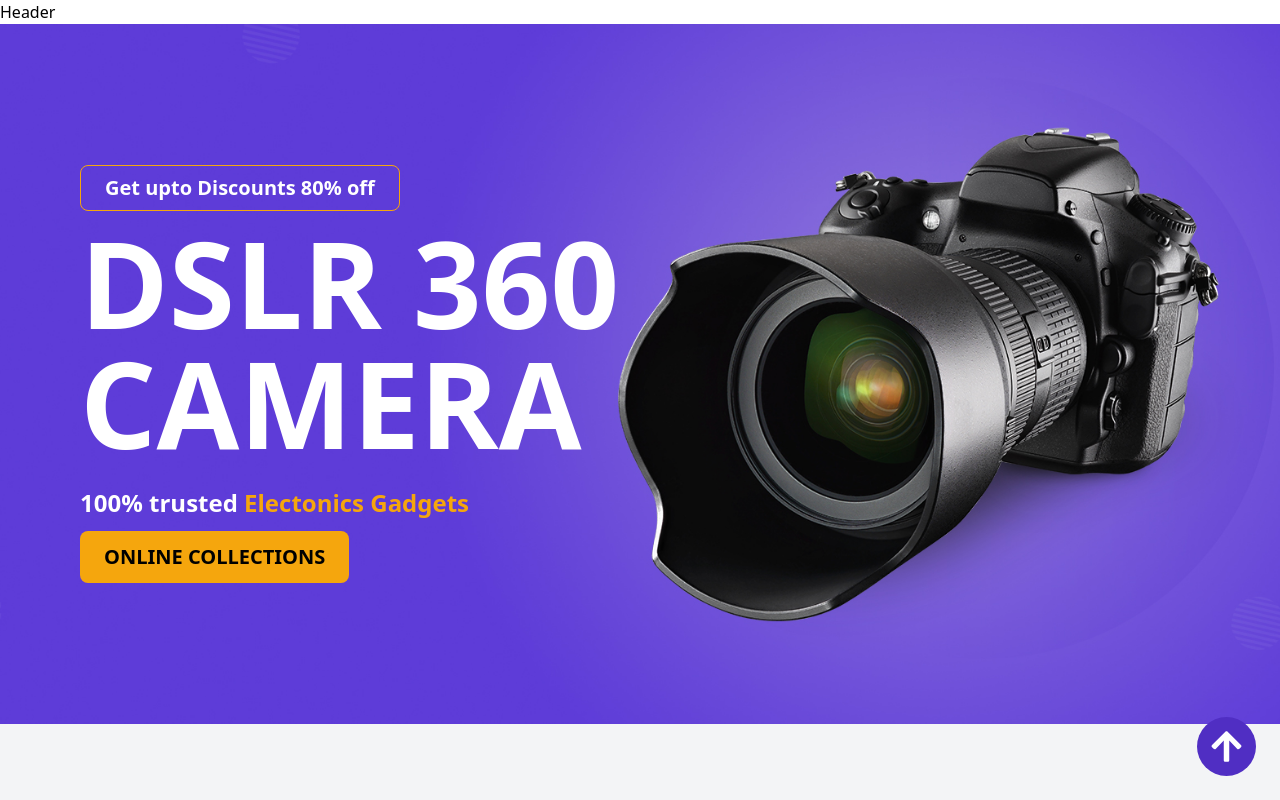
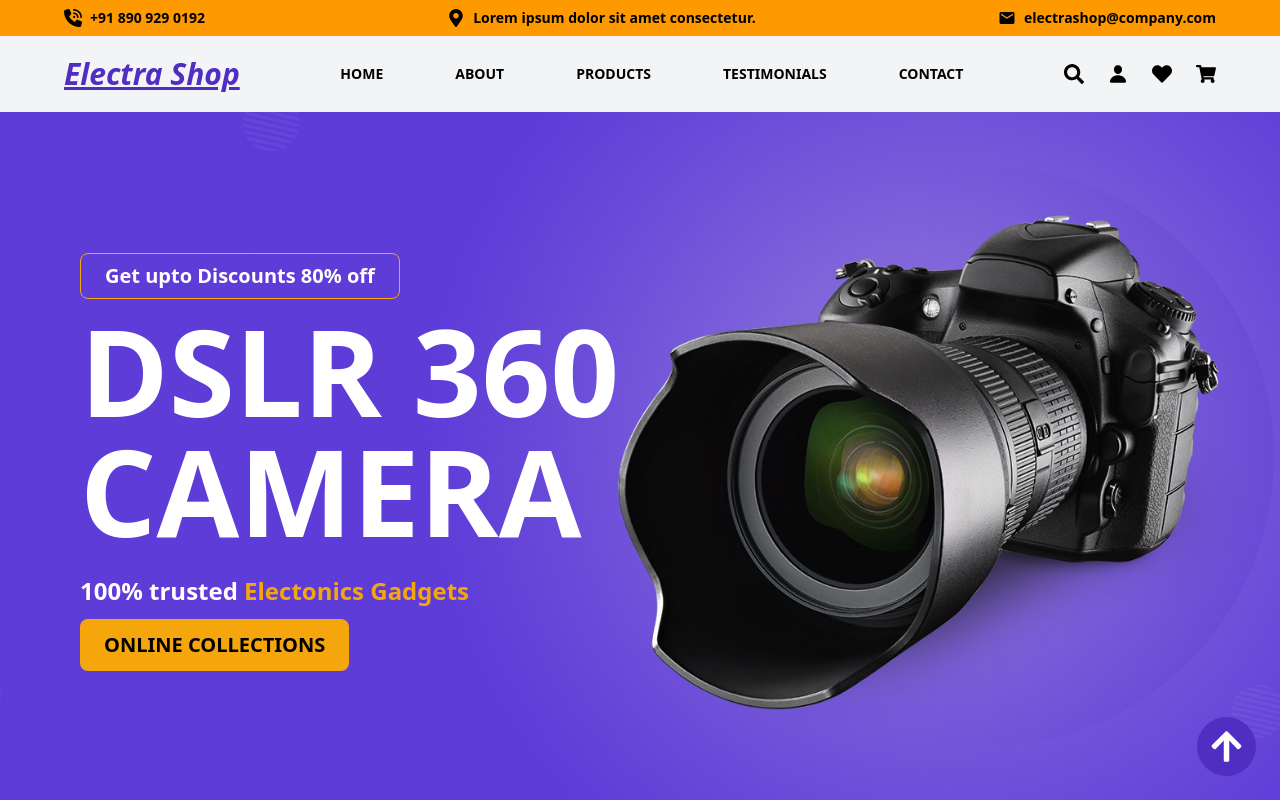
Before and after one commit to sajibdas126/e-commercs, a React (Vite) app: page / in a window 1280 px wide. Shown: the top 800 px of the page. Built offline with nearby package versions, Linux system fonts and the light colour scheme.

Commit message:
Implement Navbar component with AOS animations, responsive design, and enhanced layout

```diff
--- a/src/Component/Navbar/Navbar.jsx
+++ b/src/Component/Navbar/Navbar.jsx
@@ -1,14 +1,123 @@
-import React from 'react'
-import { FaSearch, FaHeart, FaShoppingCart,FaMapMarkerAlt } from 'react-icons/fa'
-import { IoPerson  } from 'react-icons/fa6'
-import { Link } from 'react-scroll'
-import {Faxmark,FaBars,FaFhonevolume} from 'react-icons/fa6'
-import { MdEmail } from 'react-icons/md'
+import {
+  FaSearch,
+  FaHeart,
+  FaShoppingCart,
+  FaMapMarkerAlt,
+  FaBars,
+} from "react-icons/fa";
+import { IoPerson } from "react-icons/io5";
+import { FaXmark, FaPhoneVolume } from "react-icons/fa6";
+import { MdEmail } from "react-icons/md";
+import { Link } from "react-scroll";
+import React, { useEffect, useState } from "react";
+import AOS from "aos";
+import "aos/dist/aos.css";
 
 export const Navbar = () => {
+  useEffect(() => {
+    AOS.init({
+      offset: 100,
+      duration: 500,
+      easing: "ease-in-out",
+    });
+    AOS.refresh();
+  }, []);
+
+  const [isMenuOpen, setIsMenuOpen] = useState(false);
+
+  const toggleMenu = () => {
+    setIsMenuOpen(!isMenuOpen);
+  };
+
+  const closeMenu = () => {
+    setIsMenuOpen(false);
+  };
+
+  const navItems = [
+    { link: "Home", path: "home" },
+    { link: "About", path: "about" },
+    { link: "Products", path: "products" },
+    { link: "Testimonials", path: "testimonials" },
+    { link: "Contact", path: "contact" },
+  ];
+
   return (
-    <div className=''>
-      Header
-    </div>
-  )
-}
+    <>
+      {/* Top Bar */}
+      <div className="w-full px-4 lg:px-16 py-2 bg-amber-500 lg:flex hidden justify-between items-center gap-6">
+        <h1 className="text-sm font-semibold flex items-center gap-2">
+          <FaPhoneVolume className="text-[18px]" />
+          <span>+91 890 929 0192</span>
+        </h1>
+        <h1 className="text-sm font-semibold flex items-center gap-2">
+          <FaMapMarkerAlt className="text-[18px]" />
+          <span>Lorem ipsum dolor sit amet consectetur.</span>
+        </h1>
+        <h1 className="text-sm font-semibold flex items-center gap-2">
+          <MdEmail className="text-[18px]" />
+          <span>electrashop@company.com</span>
+        </h1>
+      </div>
+
+      {/* Navbar */}
+      <nav className="w-full bg-gray-100 flex justify-between items-center lg:px-16 px-6 py-5 sticky top-0 z-50">
+        {/* Logo */}
+        <h1 className="text-[#502ec3] font-bold lg:text-[30px] text-3xl underline italic">
+          Electra Shop
+        </h1>
+
+        {/* Desktop Menu */}
+        <ul className="lg:flex hidden justify-center items-center gap-10">
+          {navItems.map(({ link, path }) => (
+            <Link
+              key={path}
+              to={path}
+              smooth={true}
+              duration={500}
+              className="text-black text-sm uppercase font-semibold cursor-pointer px-4 py-2 rounded-lg hover:bg-[#502ec3] hover:text-white"
+            >
+              {link}
+            </Link>
+          ))}
+        </ul>
+
+        {/* Icons (Desktop) */}
+        <div className="lg:flex hidden justify-center items-center gap-6 text-black">
+          <FaSearch className="w-[20px] h-[20px] hover:scale-125 transition-transform duration-300 cursor-pointer hover:text-[#502ec3]" />
+          <IoPerson className="w-[20px] h-[20px] hover:scale-125 transition-transform duration-300 cursor-pointer hover:text-[#502ec3]" />
+          <FaHeart className="w-[20px] h-[20px] hover:scale-125 transition-transform duration-300 cursor-pointer hover:text-[#502ec3]" />
+          <FaShoppingCart className="w-[20px] h-[20px] hover:scale-125 transition-transform duration-300 cursor-pointer hover:text-[#502ec3]" />
+        </div>
+
+        {/* Mobile Menu Button */}
+        <div className="lg:hidden text-2xl cursor-pointer" onClick={toggleMenu}>
+          {isMenuOpen ? <FaXmark /> : <FaBars />}
+        </div>
+      </nav>
+
+      {/* Mobile Menu */}
+      {isMenuOpen && (
+        <div className="lg:hidden bg-gray-100 flex flex-col items-center gap-6 py-6 animate-fadeInDown">
+          {navItems.map(({ link, path }) => (
+            <Link
+              key={path}
+              to={path}
+              smooth={true}
+              duration={500}
+              onClick={closeMenu}
+              className="text-black text-base font-semibold uppercase hover:text-[#502ec3] cursor-pointer"
+            >
+              {link}
+            </Link>
+          ))}
+          <div className="flex justify-center items-center gap-6 text-black">
+            <FaSearch className="w-[20px] h-[20px] hover:scale-125 transition-transform duration-300 cursor-pointer hover:text-[#502ec3]" />
+            <IoPerson className="w-[20px] h-[20px] hover:scale-125 transition-transform duration-300 cursor-pointer hover:text-[#502ec3]" />
+            <FaHeart className="w-[20px] h-[20px] hover:scale-125 transition-transform duration-300 cursor-pointer hover:text-[#502ec3]" />
+            <FaShoppingCart className="w-[20px] h-[20px] hover:scale-125 transition-transform duration-300 cursor-pointer hover:text-[#502ec3]" />
+          </div>
+        </div>
+      )}
+    </>
+  );
+};
```
